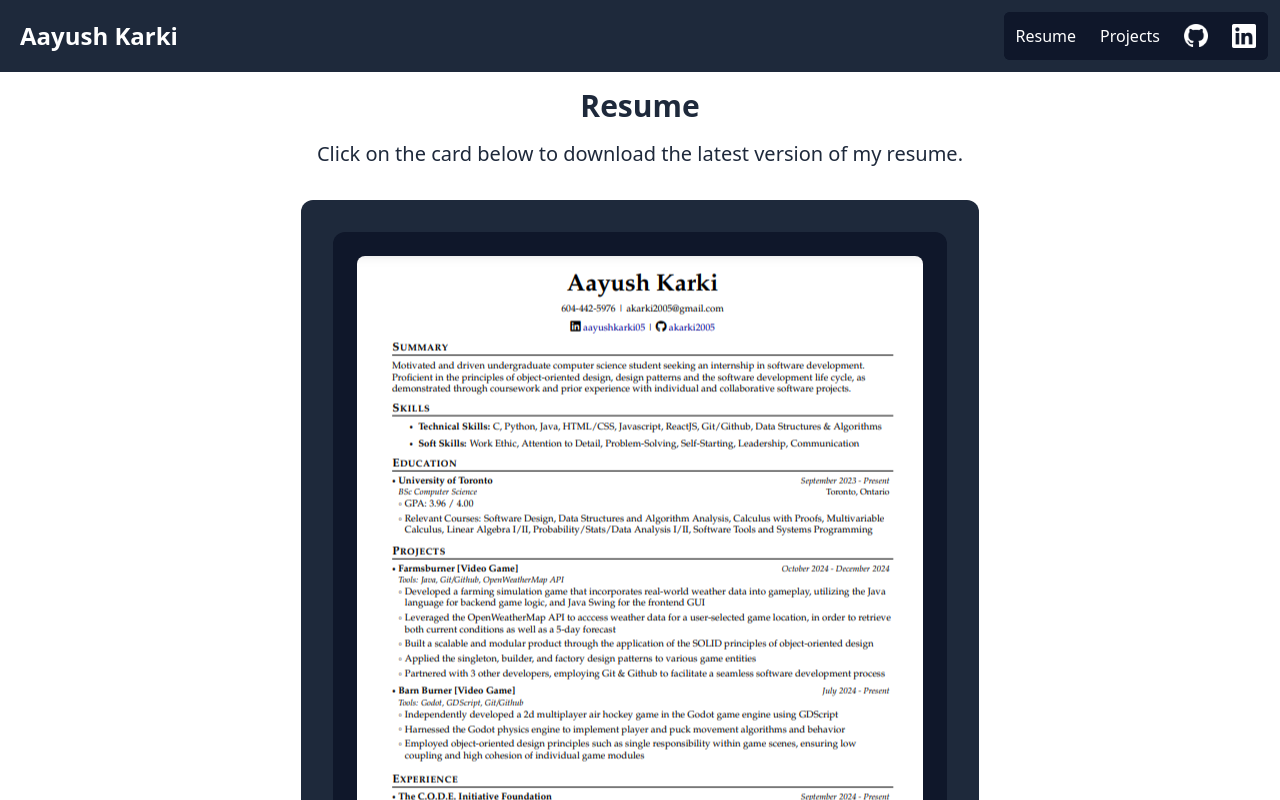
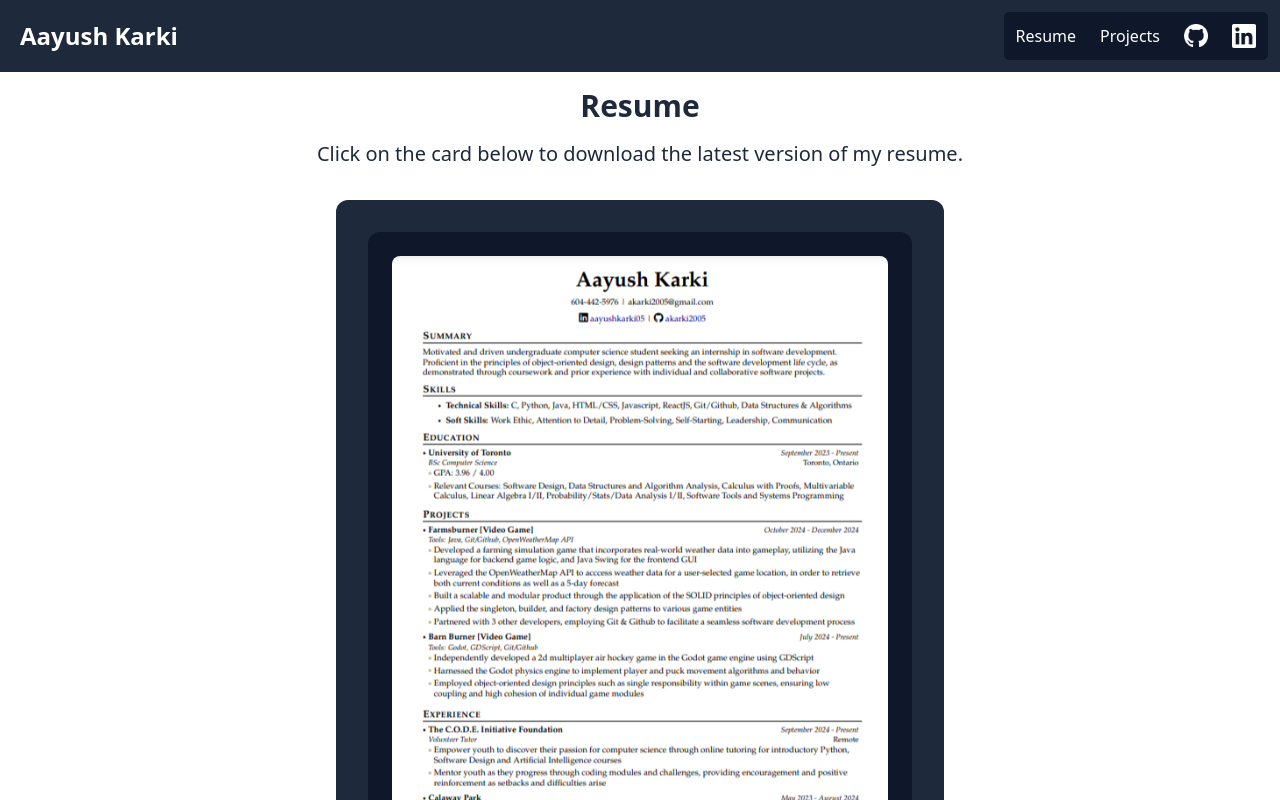
Before and after one commit to akarki2005/portfolio, a React (Vite) app: page /portfolio/resume in a window 1280 px wide. Shown: the top 800 px of the page. Built offline with nearby package versions, Linux system fonts and the light colour scheme; a web font is replaced by a local one.

Commit message:
more responsive design fixes

```diff
--- a/src/pages/ResumePage.tsx
+++ b/src/pages/ResumePage.tsx
@@ -5,8 +5,10 @@ function ResumePage() {
         <>
         <h1 className="text-center text-slate-800 m-4 text-3xl font-bold">Resume</h1>
         <p className="text-center text-slate-800 m-4 text-xl">Click on the card below to download the latest version of my resume.</p>
-        <div className="flex flex-row w-4/5 justify-center justify-self-center">
-            <ImageCard imgurl="./assets/images/resume.png" linkurl={"/src/assets/files/AayushKarki_Resume.pdf"}></ImageCard>
+        <div className="flex justify-center">
+            <div className="md:w-1/2 w-4/5">
+            <ImageCard imgurl="./assets/images/resume.png" linkurl={"./assets/files/AayushKarki_Resume.pdf"}></ImageCard>
+            </div>
         </div>
         <p className="text-center text-slate-800 m-4 text-xl">*Current as of February 3rd, 2025.</p>
         </>
```
